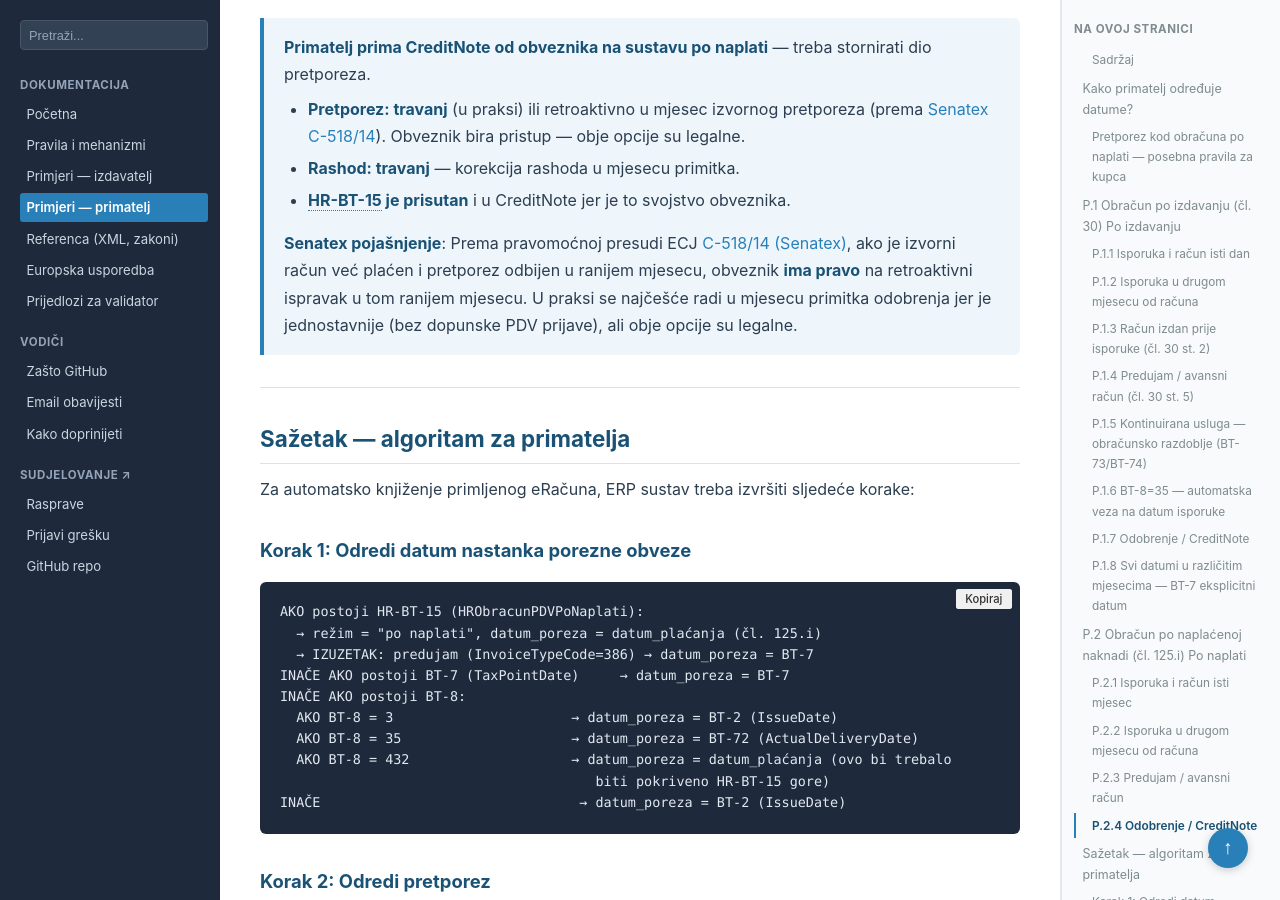
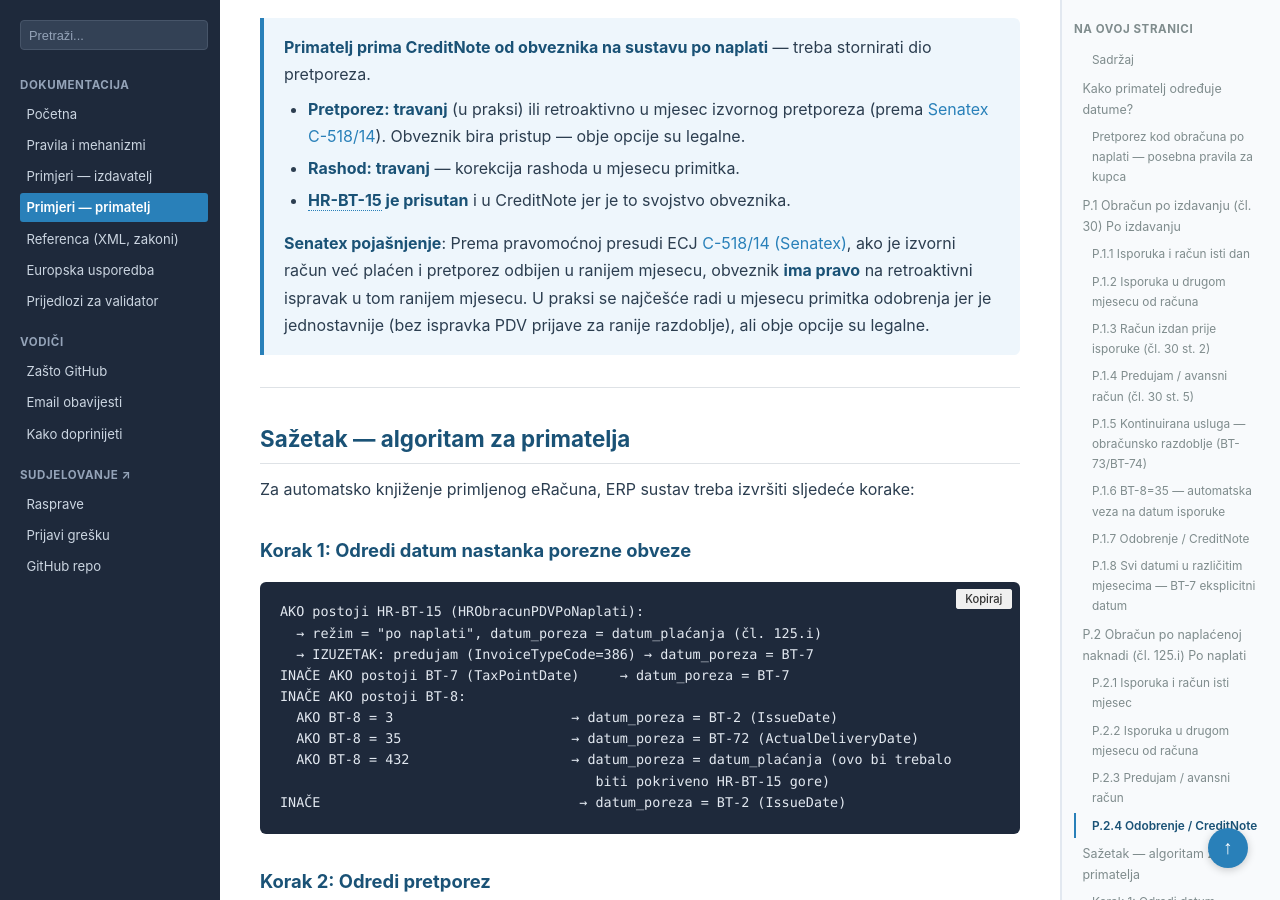
Before and after one commit to dageci/eracun-fiskalizacija-datumi, a Jekyll site: the page built from docs/primjeri-primatelj.md, in a window 1280 px wide and 900 px high, scrolled down 13378 px. Built offline with Jekyll 4.4.1, drawn with Linux system fonts in a browser that asks for light colours; some of the changed text lies outside the part shown.

Commit message:
ispravljen termin: "dopunska PDV prijava" → "ispravak PDV prijave"
Hrvatska nema dopunsku prijavu nego ispravak (zamjensku prijavu)
putem ePorezna. Za pretporez: čl. 33 st. 7 ZPDV dopušta odbitak
i u kasnijem razdoblju bez ispravka ranije prijave.

```diff
--- a/docs/primjeri-primatelj.md
+++ b/docs/primjeri-primatelj.md
@@ -381,7 +381,7 @@
 > - **Rashod: travanj** — korekcija rashoda u mjesecu primitka.
 > - **HR-BT-15 je prisutan** i u CreditNote jer je to svojstvo obveznika.
 >
-> **Senatex pojašnjenje**: Prema pravomoćnoj presudi ECJ [C-518/14 (Senatex)](#sudska-praksa-eu--pravo-na-odbitak-i-račun), ako je izvorni račun već plaćen i pretporez odbijen u ranijem mjesecu, obveznik **ima pravo** na retroaktivni ispravak u tom ranijem mjesecu. U praksi se najčešće radi u mjesecu primitka odobrenja jer je jednostavnije (bez dopunske PDV prijave), ali obje opcije su legalne.
+> **Senatex pojašnjenje**: Prema pravomoćnoj presudi ECJ [C-518/14 (Senatex)](#sudska-praksa-eu--pravo-na-odbitak-i-račun), ako je izvorni račun već plaćen i pretporez odbijen u ranijem mjesecu, obveznik **ima pravo** na retroaktivni ispravak u tom ranijem mjesecu. U praksi se najčešće radi u mjesecu primitka odobrenja jer je jednostavnije (bez ispravka PDV prijave za ranije razdoblje), ali obje opcije su legalne.
 
 ---
 
@@ -506,8 +506,8 @@
   >
   > | Pristup | Što radi | Posljedica | Temelj |
   > |---|---|---|---|
-  > | **Retroaktivno** | Ispravak pretporeza u mjesecu **izvornog računa** | Dopunska PDV prijava za taj mjesec | Senatex C-518/14 — pravo obveznika |
-  > | **Tekuće razdoblje** | Ispravak pretporeza u mjesecu **primitka odobrenja** | Bez dopunske prijave, jednostavnije | Uobičajena praksa |
+  > | **Retroaktivno** | Ispravak pretporeza u mjesecu **izvornog računa** | Ispravak (zamjenska) PDV prijave za to razdoblje putem ePorezna | Senatex C-518/14 — pravo obveznika |
+  > | **Tekuće razdoblje** | Ispravak pretporeza u mjesecu **primitka odobrenja** | Bez ispravka ranije prijave, jednostavnije | Uobičajena praksa (čl. 33 st. 7 ZPDV dopušta odbitak u kasnijem razdoblju) |
   >
   > Obje opcije su legalne. Senatex samo kaže da država ne smije **zabraniti** retroaktivni pristup — ne kaže da je obvezan. Kod eRačuna, ispravci (CreditNote 381, korekcija 384) referenciraju izvorni račun putem BT-25/BT-26, što omogućuje automatsko povezivanje s izvornim razdobljem.
 
```
